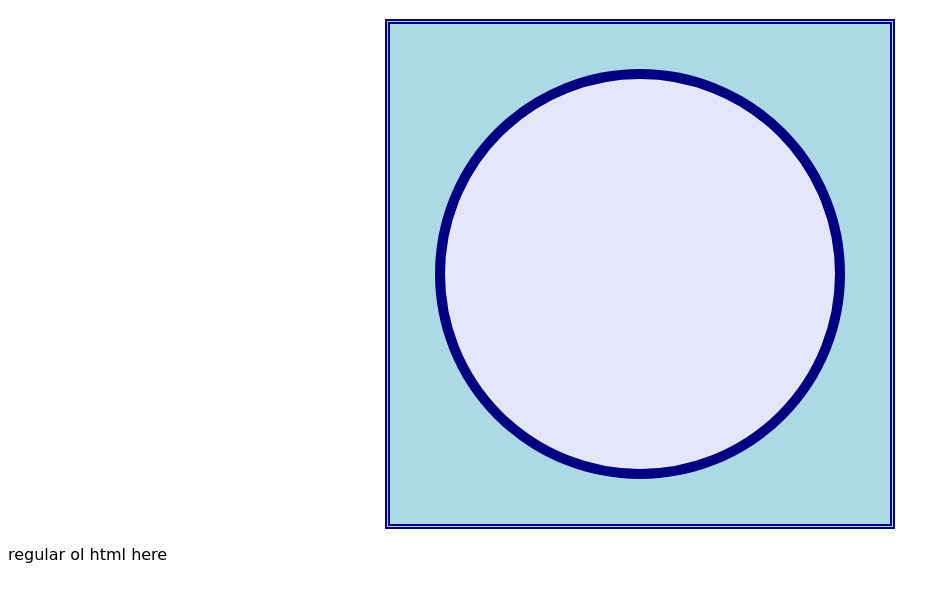
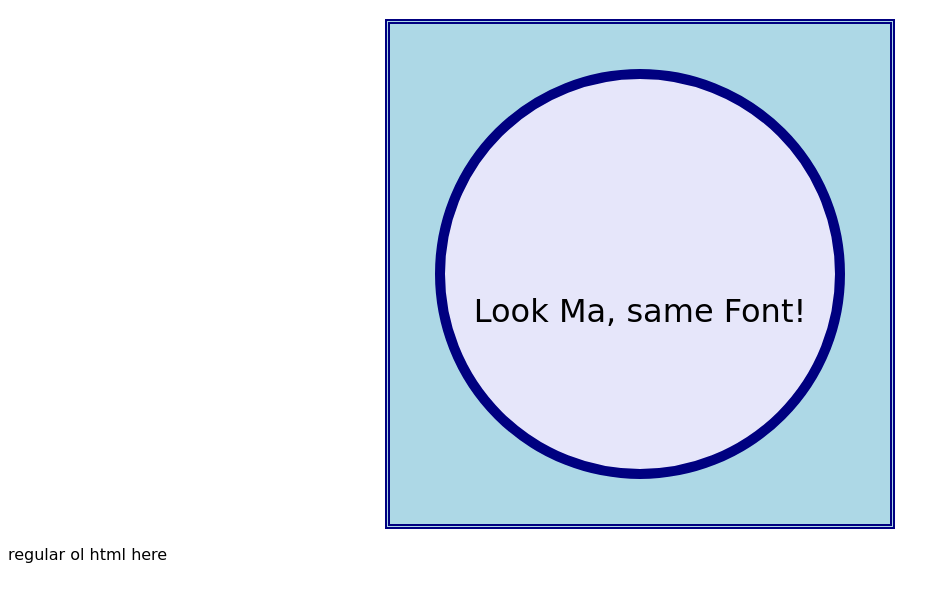
Before and after one commit to ashlinaronin/svg-oreilly, a plain HTML site: page inline-svg.html in a window 1280 px wide. Shown: the part 62-664 px from the top of the page, without its empty margins (0-949 px from the left). Drawn offline with Linux system fonts and the light colour scheme.

Commit message:
Add text to inline SVG

```diff
--- a/inline-svg.html
+++ b/inline-svg.html
@@ -12,6 +12,7 @@
       <title>An SVG circle</title>
       <circle cx="125" cy="125" r="100" />
       <text x="125" y="125" dy="1.5em" text-anchor="middle">
+        Look Ma, same Font!</text>
     </svg>
     <p>regular ol html here</p>
   </body>
```
